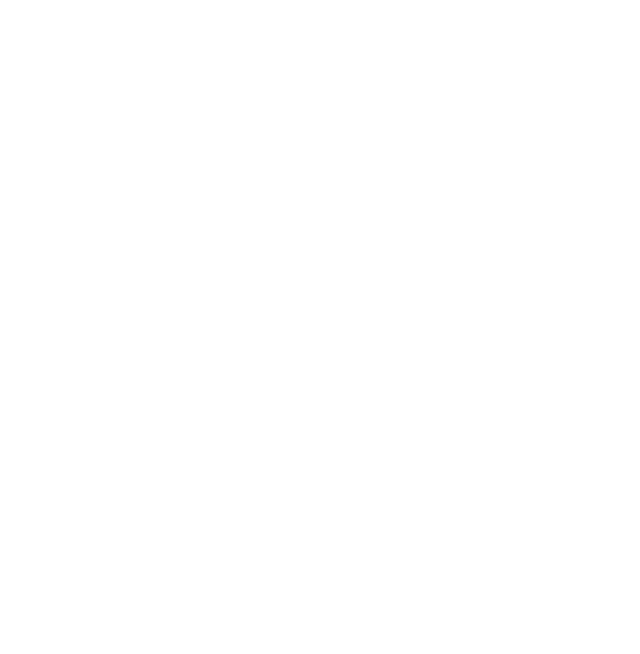
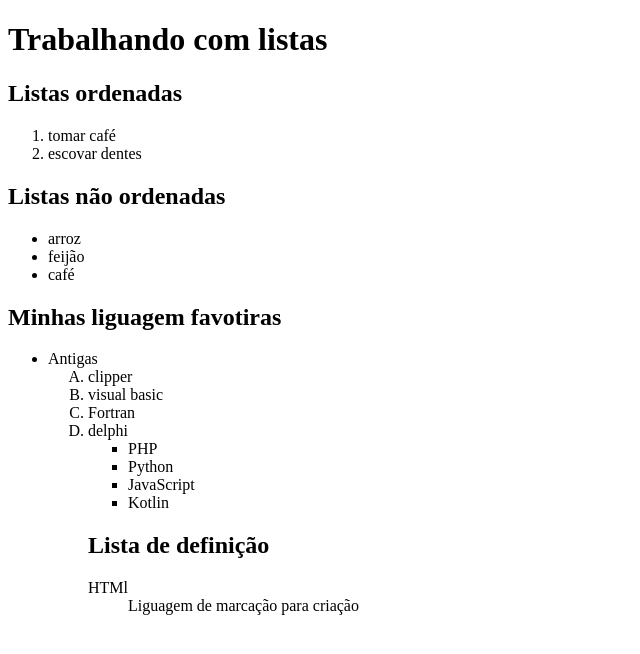
Before and after one commit to luizpgoliveira/html-css, a plain HTML site: page exercicios/ex010/index.html in a window 1280 px wide. Shown: the whole page, without its empty margins (0-640 px from the left). Drawn offline with Linux system fonts and the light colour scheme.

Commit message:
Attualizado 17h

```diff
--- a/exercicios/ex010/index.html
+++ b/exercicios/ex010/index.html
@@ -1,11 +1,51 @@
 <!DOCTYPE html>
 <html lang="pt_br">
+
 <head>
     <meta charset="UTF-8">
     <meta name="viewport" content="width=device-width, initial-scale=1.0">
-    <title>Document</title>
+    <title>Listas</title>
+
 </head>
+
 <body>
+    <h1>Trabalhando com listas</h1>
+    <h2>Listas ordenadas</h2>
+    <ol>
+        <li>tomar café</li>
+        <li>escovar dentes</li>
+    </ol>
+    <h2>Listas não ordenadas</h2>
+    <ul>
+        <li>arroz</li>
+        <li>feijão</li>
+        <li>café</li>
+    </ul>
+    <h2>Minhas liguagem favotiras</h2>
+    <ul>
+        <li>Antigas</li>
+        <ol type="A">
+            <li>clipper
+            <li>visual basic</li>
+            <li>Fortran</li>
+            <li>delphi</li>
+
+            <ul>
+                <li>PHP</li>
+                <li>Python</li>
+                <li>JavaScript</li>
+                <li>Kotlin</li>
+
+            </ul>
+
+            <h2>Lista de definição</h2>
+            <dl>
+                <dt>HTMl</dt>
+                <dd>Liguagem de marcação para criação</dd>
+
+            </dl>
+
 
 </body>
+
 </html>
```
Also changed, not shown: exercicios/ex011/index.html (added, +25 -0 lines), exercicios/ex011/pag002.html (added, +16 -0 lines), 1 other file.
